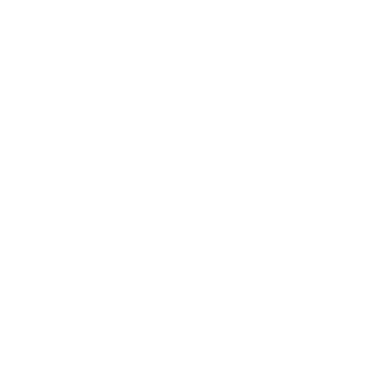
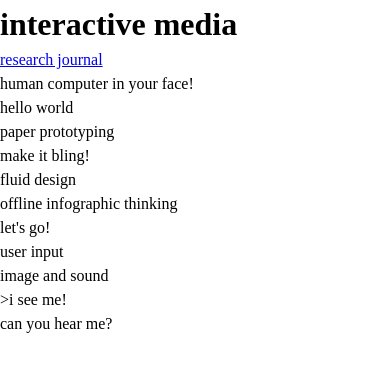
Before and after one commit to thaoduyenn/gdes30008-workbook, a plain HTML site: page index.html in a window 390 px wide. Drawn offline with Linux system fonts and the light colour scheme; a web font is replaced by a local one.

Commit message:
basic layout

```diff
--- a/index.html
+++ b/index.html
@@ -7,10 +7,40 @@
     <title>jennifer nguyen | gdes30008</title>
     <link rel="stylesheet" href="stylesheet-appearance.css" />
     <link rel="stylesheet" href="stylesheet-layout.css" />
-    <link rel="stylesheet" href="fonts/icofont/icofont.min.css" />
     <link rel="icon" type="image/x-icon" href="favicon.ico" />
     <script src="scripts.js"></script>
   </head>
 </html>
 
-<body></body>
+<body>
+  <h1>interactive media</h1>
+
+  <a href="researchjournal.html">research journal</a>
+  <br />
+  <div class="flex-row">
+    <div class="flex-col">
+      human computer in your face!
+      <br />
+      hello world
+      <br />
+      paper prototyping
+      <br />
+      make it bling!
+      <br />
+      fluid design
+    </div>
+    <div class="flex-col">
+      offline infographic thinking
+      <br />
+      let's go!
+      <br />
+      user input
+      <br />
+      image and sound
+      <br />
+      >i see me!
+      <br />
+      can you hear me?
+    </div>
+  </div>
+</body>
--- a/stylesheet-layout.css
+++ b/stylesheet-layout.css
@@ -46,3 +46,22 @@
 }
 
 /* CODE START */
+
+.flex-row {
+  display: flex;
+  flex-wrap: wrap;
+}
+
+.flex-col {
+  flex: 50%;
+  max-width: 50%;
+}
+
+/* FOR MOBILE SCREENS */
+
+@media (max-width: 600px) {
+  .flex-col {
+    flex: 100%;
+    max-width: 100%;
+  }
+}
```
Also changed, not shown: researchjournal.html (added, +18 -0 lines).
